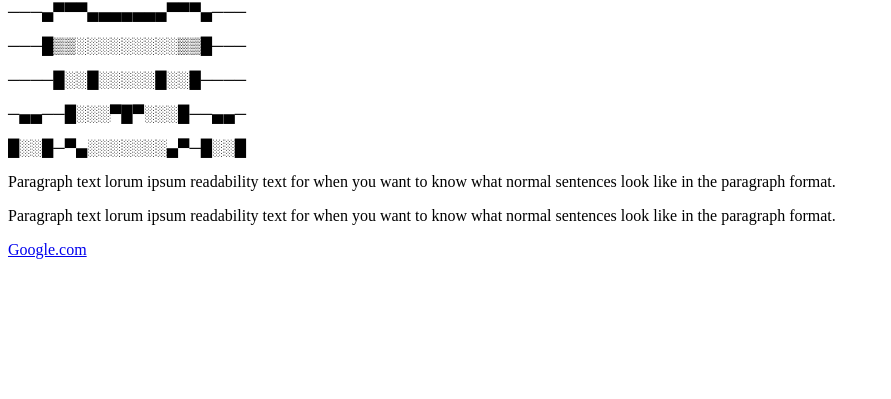
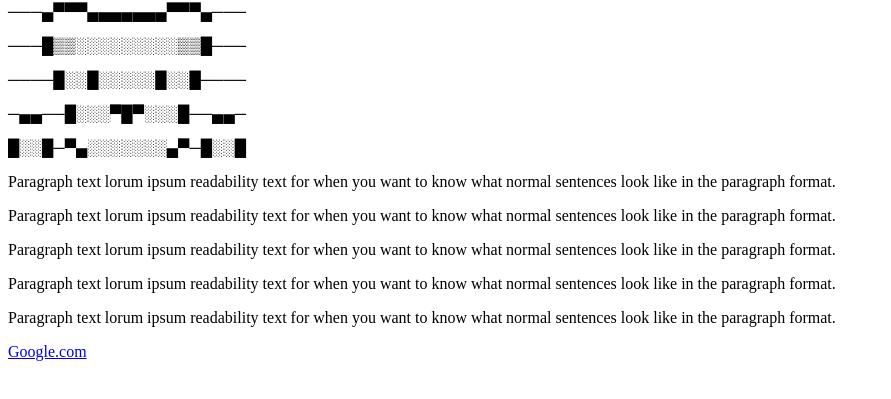
Before and after one commit to dabhunt/test-hunt, a plain HTML site: page index.html in a window 1280 px wide. Shown: the part 77-476 px from the top of the page, without its empty margins (0-891 px from the left). Drawn offline with Linux system fonts and the light colour scheme.

Commit message:
Update index.html

```diff
--- a/index.html
+++ b/index.html
@@ -16,6 +16,9 @@
 	<p>█░░█─▀▄░░░░░░░▄▀─█░░█</p>
 <p>Paragraph text lorum ipsum readability text for when you want to know what normal sentences look like in the paragraph format.</p>
 <p>Paragraph text lorum ipsum readability text for when you want to know what normal sentences look like in the paragraph format.</p>
+<p>Paragraph text lorum ipsum readability text for when you want to know what normal sentences look like in the paragraph format.</p>
+<p>Paragraph text lorum ipsum readability text for when you want to know what normal sentences look like in the paragraph format.</p>
+<p>Paragraph text lorum ipsum readability text for when you want to know what normal sentences look like in the paragraph format.</p>
 <a href="http://google.com">Google.com</a>
 </body>
 </html>
```
